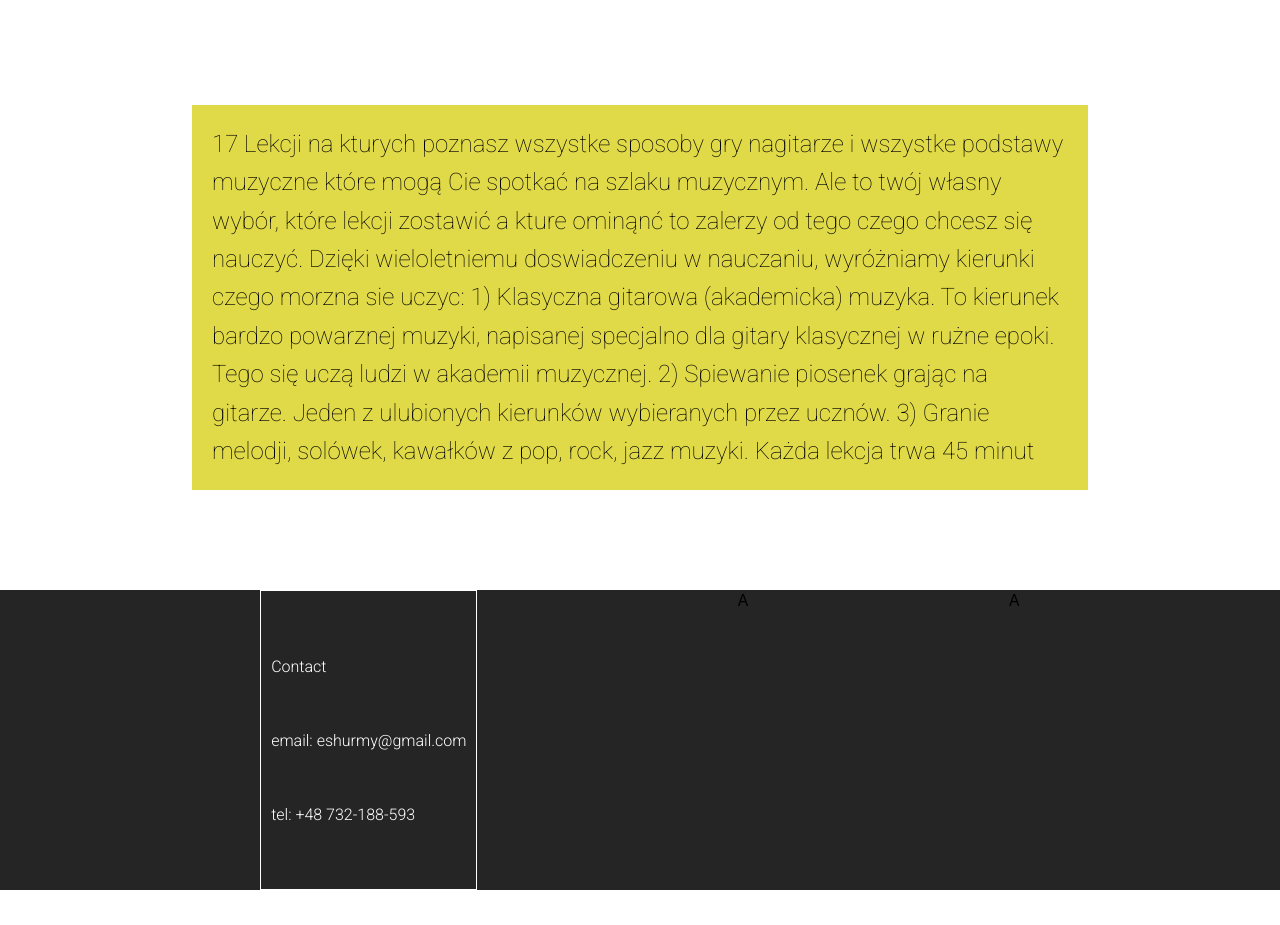
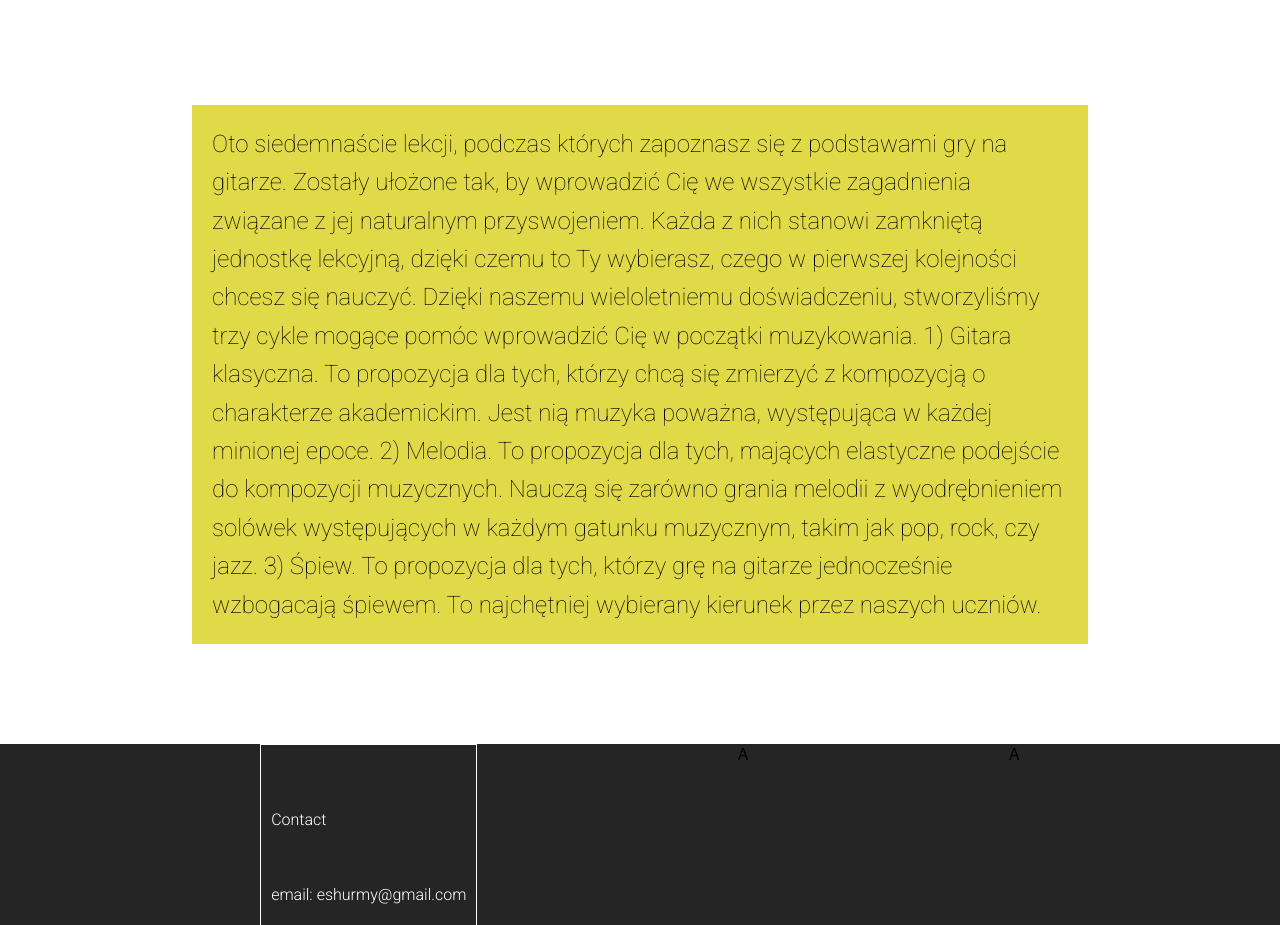
Before and after one commit to yauheniShurmei/music-school, a Next.js app: page / in a window 1280 px wide. Shown: the part 1820-2745 px from the top of the page. Before the commit the page ends 2710 px from the top, so only its background shows below. Built offline with nearby package versions, Linux system fonts and the light colour scheme.

Commit message:
change info about school

```diff
--- a/components/AboutSchool/AboutSchool.js
+++ b/components/AboutSchool/AboutSchool.js
@@ -5,7 +5,7 @@ const AboutSchool = () => {
   return (
     <CardBlocks className={classes.AboutSchool}>
       <span>
-        17 Lekcji na kturych poznasz wszystke sposoby gry nagitarze i wszystke
+        {/* 17 Lekcji na kturych poznasz wszystke sposoby gry nagitarze i wszystke
         podstawy muzyczne które mogą Cie spotkać na szlaku muzycznym. Ale to
         twój własny wybór, które lekcji zostawić a kture ominąnć to zalerzy od
         tego czego chcesz się nauczyć. Dzięki wieloletniemu doswiadczeniu w
@@ -15,7 +15,22 @@ const AboutSchool = () => {
         ludzi w akademii muzycznej. 2) Spiewanie piosenek grając na gitarze.
         Jeden z ulubionych kierunków wybieranych przez ucznów. 3) Granie
         melodji, solówek, kawałków z pop, rock, jazz muzyki. Każda lekcja trwa
-        45 minut
+        45 minut */}
+        Oto siedemnaście lekcji, podczas których zapoznasz się z podstawami gry
+        na gitarze. Zostały ułożone tak, by wprowadzić Cię we wszystkie
+        zagadnienia związane z jej naturalnym przyswojeniem. Każda z nich
+        stanowi zamkniętą jednostkę lekcyjną, dzięki czemu to Ty wybierasz,
+        czego w pierwszej kolejności chcesz się nauczyć. Dzięki naszemu
+        wieloletniemu doświadczeniu, stworzyliśmy trzy cykle mogące pomóc
+        wprowadzić Cię w początki muzykowania. 1) Gitara klasyczna. To
+        propozycja dla tych, którzy chcą się zmierzyć z kompozycją o charakterze
+        akademickim. Jest nią muzyka poważna, występująca w każdej minionej
+        epoce. 2) Melodia. To propozycja dla tych, mających elastyczne podejście
+        do kompozycji muzycznych. Nauczą się zarówno grania melodii z
+        wyodrębnieniem solówek występujących w każdym gatunku muzycznym, takim
+        jak pop, rock, czy jazz. 3) Śpiew. To propozycja dla tych, którzy grę na
+        gitarze jednocześnie wzbogacają śpiewem. To najchętniej wybierany
+        kierunek przez naszych uczniów.
       </span>
     </CardBlocks>
   );
```
